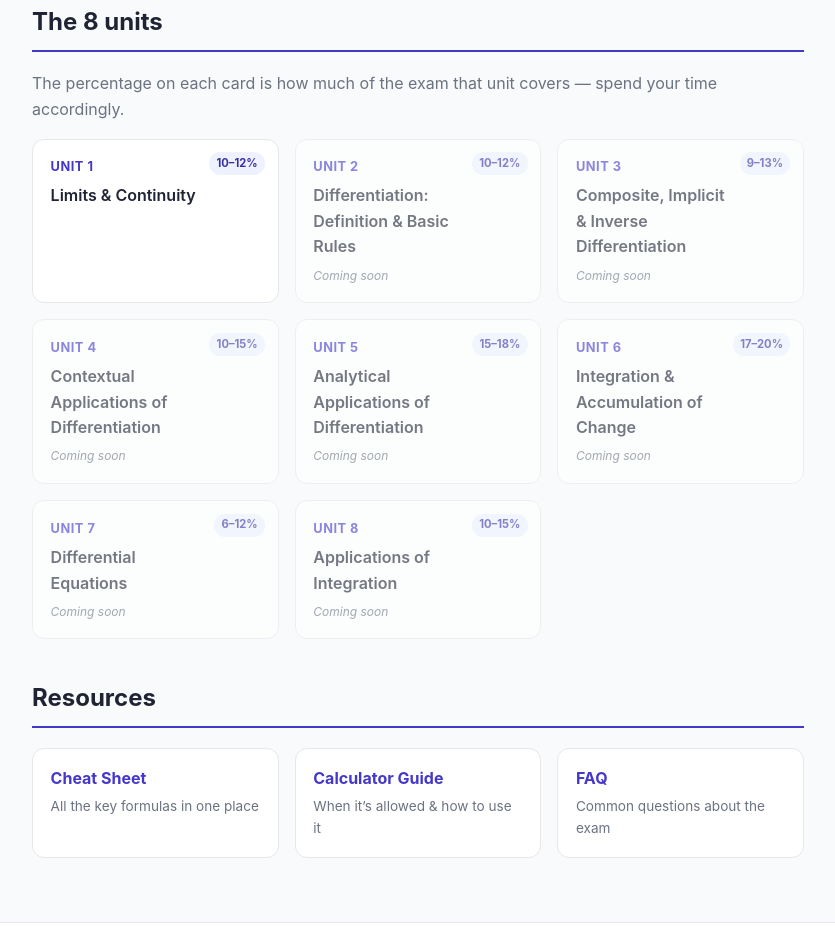
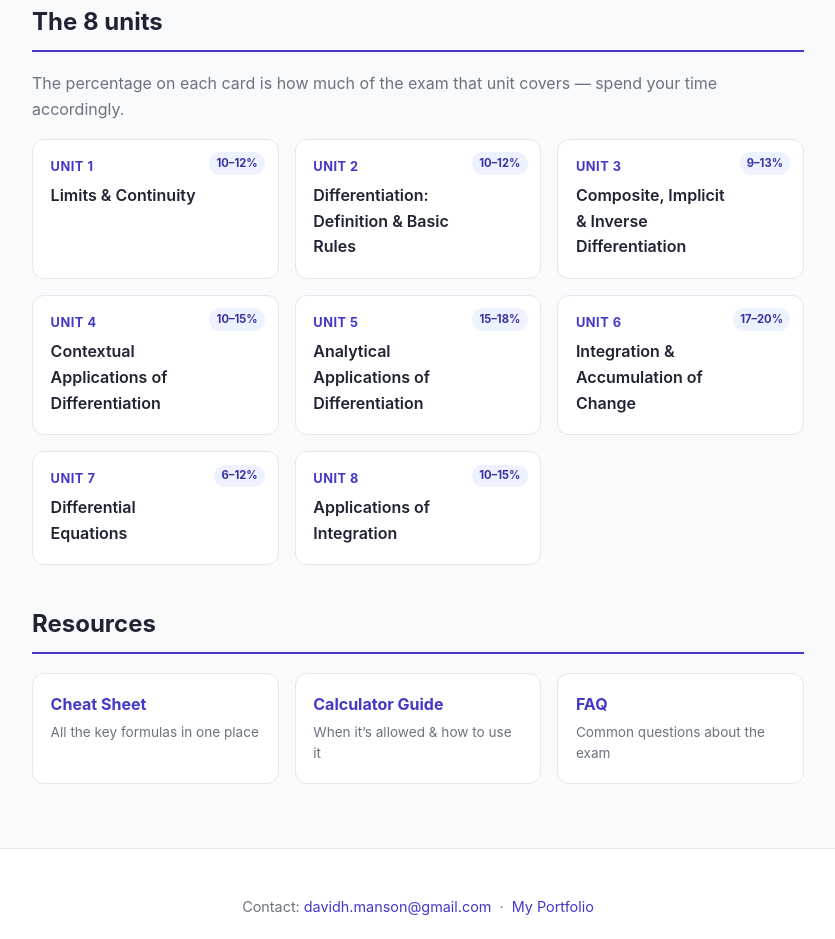
Before and after one commit to ImmortalPlays/ap-calc-ab, a plain HTML site: page index.html in a window 1280 px wide. Shown: the part 1187-2126 px from the top of the page, without its empty margins (222-1057 px from the left). Drawn offline with Linux system fonts and the light colour scheme.

Commit message:
Enable all unit cards on home + link Unit 1 next arrow to Unit 2

```diff
--- a/index.html
+++ b/index.html
@@ -73,48 +73,41 @@
           <span class="unit-number">Unit 1</span>
           <span class="unit-title">Limits &amp; Continuity</span>
         </a>
-        <div class="unit-card disabled">
+        <a class="unit-card" href="units/unit-2.html">
           <span class="weight">10&ndash;12%</span>
           <span class="unit-number">Unit 2</span>
           <span class="unit-title">Differentiation: Definition &amp; Basic Rules</span>
-          <span class="soon">Coming soon</span>
-        </div>
-        <div class="unit-card disabled">
+        </a>
+        <a class="unit-card" href="units/unit-3.html">
           <span class="weight">9&ndash;13%</span>
           <span class="unit-number">Unit 3</span>
           <span class="unit-title">Composite, Implicit &amp; Inverse Differentiation</span>
-          <span class="soon">Coming soon</span>
-        </div>
-        <div class="unit-card disabled">
+        </a>
+        <a class="unit-card" href="units/unit-4.html">
           <span class="weight">10&ndash;15%</span>
           <span class="unit-number">Unit 4</span>
           <span class="unit-title">Contextual Applications of Differentiation</span>
-          <span class="soon">Coming soon</span>
-        </div>
-        <div class="unit-card disabled">
+        </a>
+        <a class="unit-card" href="units/unit-5.html">
           <span class="weight">15&ndash;18%</span>
           <span class="unit-number">Unit 5</span>
           <span class="unit-title">Analytical Applications of Differentiation</span>
-          <span class="soon">Coming soon</span>
-        </div>
-        <div class="unit-card disabled">
+        </a>
+        <a class="unit-card" href="units/unit-6.html">
           <span class="weight">17&ndash;20%</span>
           <span class="unit-number">Unit 6</span>
           <span class="unit-title">Integration &amp; Accumulation of Change</span>
-          <span class="soon">Coming soon</span>
-        </div>
-        <div class="unit-card disabled">
+        </a>
+        <a class="unit-card" href="units/unit-7.html">
           <span class="weight">6&ndash;12%</span>
           <span class="unit-number">Unit 7</span>
           <span class="unit-title">Differential Equations</span>
-          <span class="soon">Coming soon</span>
-        </div>
-        <div class="unit-card disabled">
+        </a>
+        <a class="unit-card" href="units/unit-8.html">
           <span class="weight">10&ndash;15%</span>
           <span class="unit-number">Unit 8</span>
           <span class="unit-title">Applications of Integration</span>
-          <span class="soon">Coming soon</span>
-        </div>
+        </a>
       </div>
     </section>
 
```
Also changed, not shown: units/unit-1.html (+1 -6 lines).
